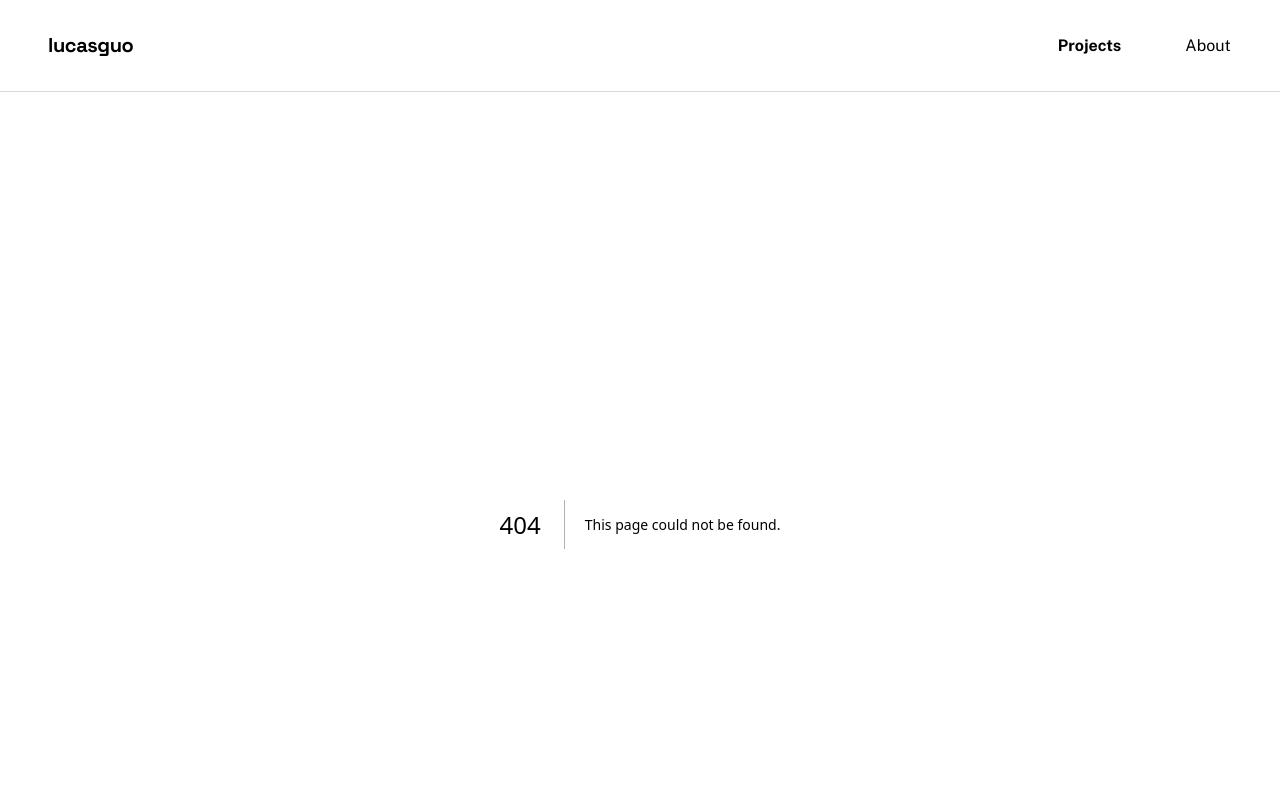
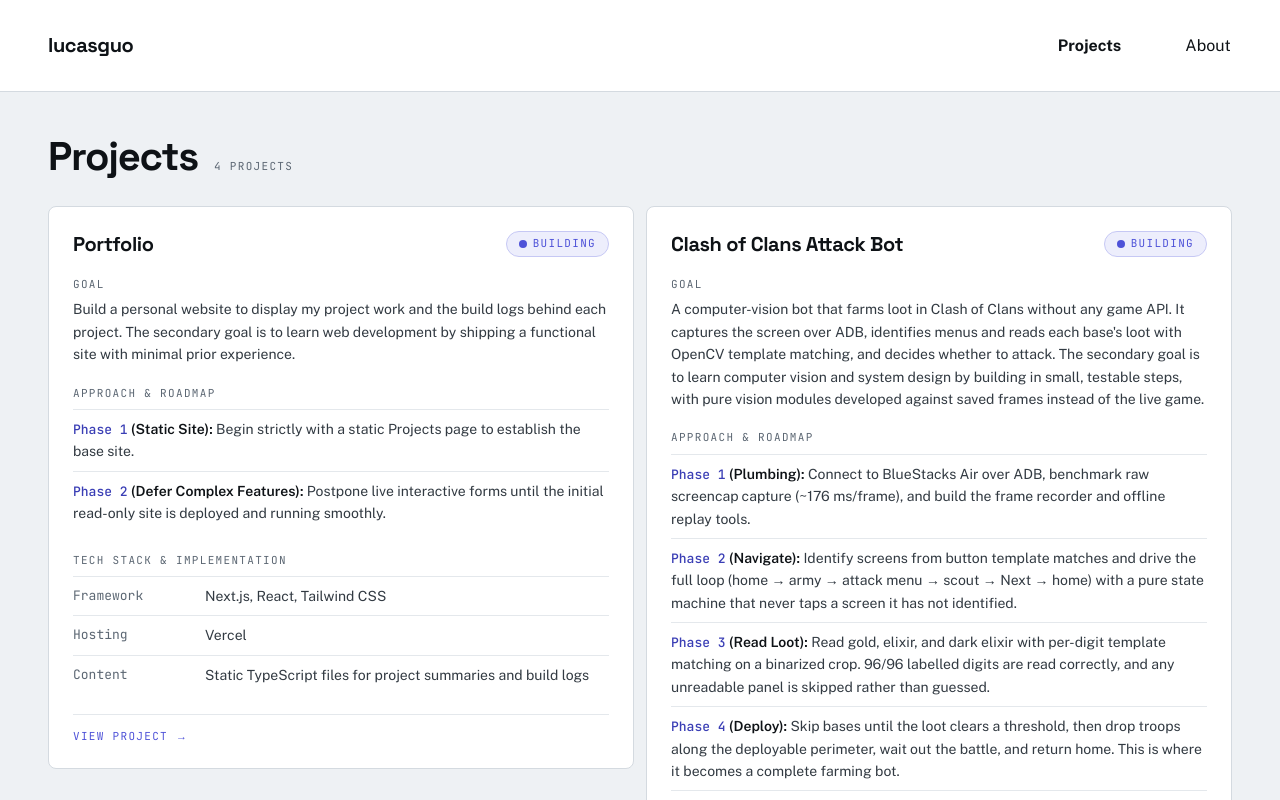
Before and after one commit to lucas-guo-2008/portfolio, a Next.js app: page /projects in a window 1280 px wide. Before the commit this address had no page. Shown: the top 800 px of the page. Built offline with nearby package versions, Linux system fonts and the light colour scheme.

Commit message:
Add ProjectsPage component to display projects

```diff
--- /dev/null
+++ b/app/projects/page.tsx
@@ -0,0 +1,23 @@
+import ProjectCard from '@/components/ProjectCard';
+import { projects } from '@/lib/projects';
+
+export const metadata = {
+  title: "Projects"
+}
+
+export default function ProjectsPage() {
+  return (
+    // Extra top space on top of <main>'s pt-5 md:pt-9: this page opens with a bare heading, not a tile
+    <div className="flex flex-col gap-5 md:gap-7 pt-2 md:pt-3">
+      <div className="flex items-baseline gap-3 md:gap-4">
+        <h1 className="text-title md:text-display font-display font-bold">Projects</h1>
+        <p className="font-mono text-label uppercase tracking-label text-text-muted">
+          {projects.length} {projects.length === 1 ? 'project' : 'projects'}
+        </p>
+      </div>
+      <div className="grid md:grid-cols-2 gap-3 items-start">
+        {projects.map(project => <ProjectCard key={project.slug} project={project} />)}
+      </div>
+    </div>
+  );
+}
```
